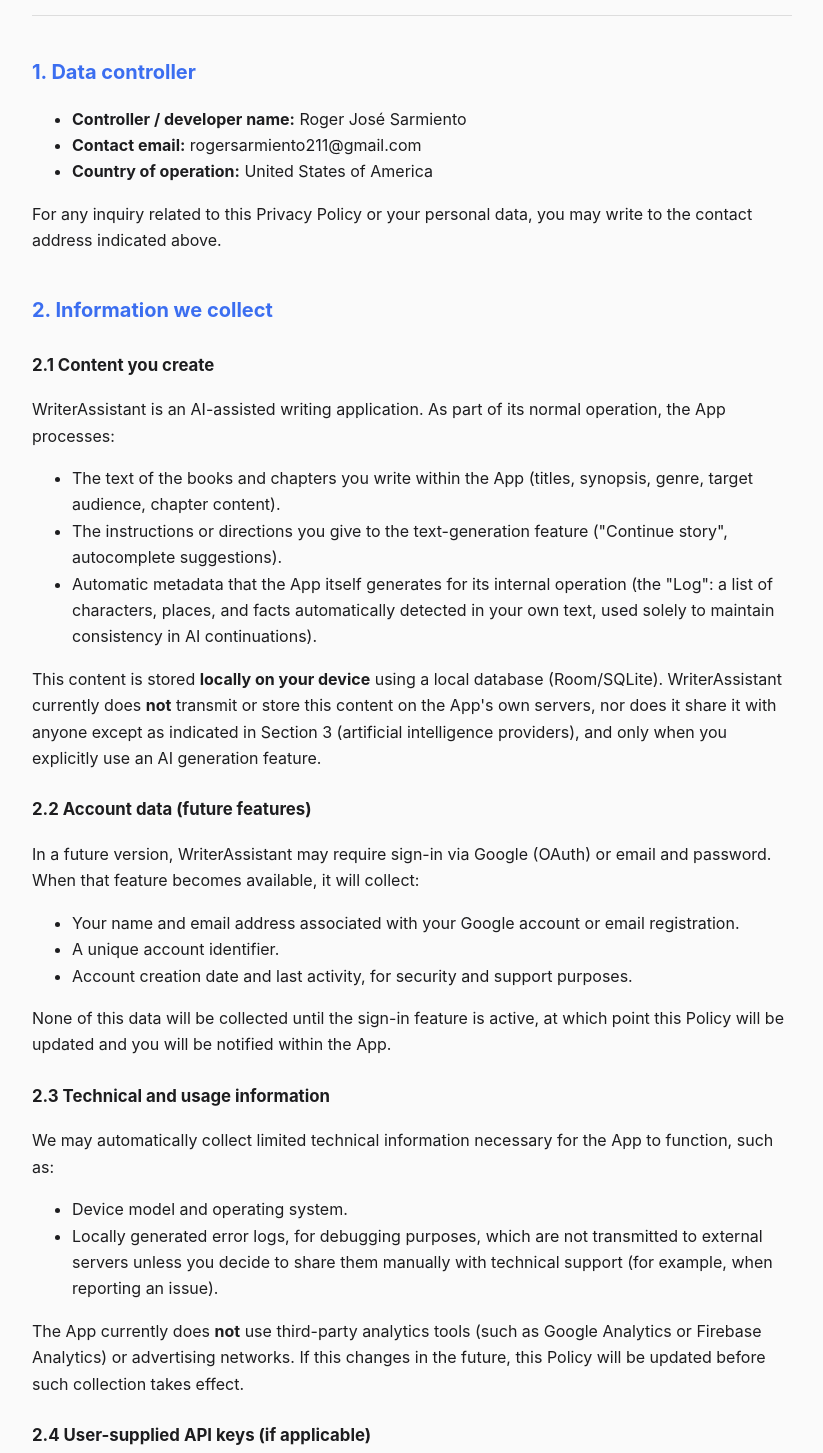
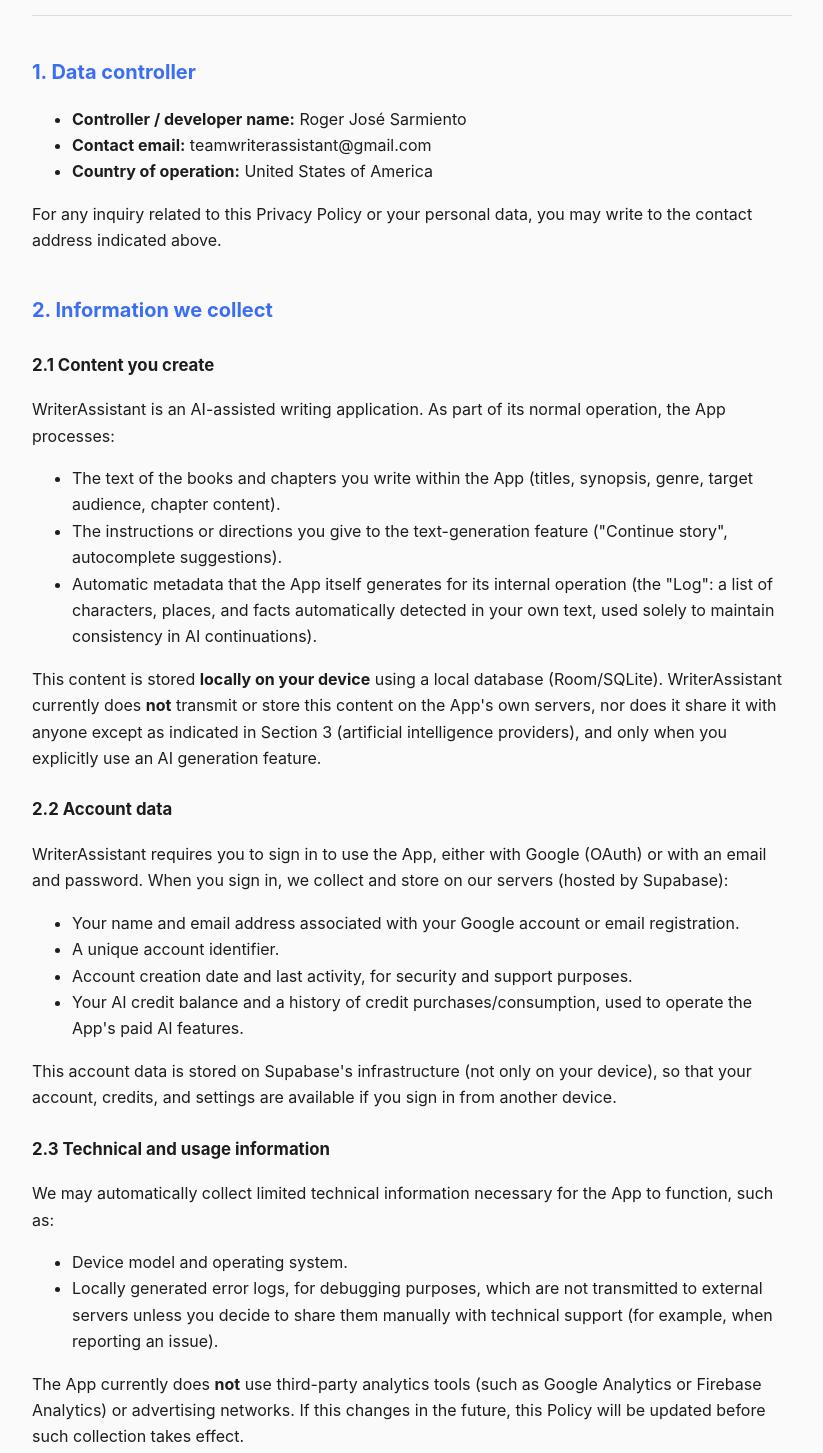
Before and after one commit to Zeltrax3000/writerassistant-legal, a plain HTML site: page privacidad.html in a window 1280 px wide. Shown: the part 400-1853 px from the top of the page, without its empty margins (228-1051 px from the left). Drawn offline with Linux system fonts and the light colour scheme.

Commit message:
Actualiza politica de privacidad: login activo, Supabase, creditos

```diff
--- a/privacidad.html
+++ b/privacidad.html
@@ -38,7 +38,7 @@
 <h2>1. Responsable del tratamiento de datos</h2>
 <ul>
 <li><strong>Nombre del responsable / desarrollador:</strong> Roger José Sarmiento</li>
-<li><strong>Correo de contacto:</strong> rogersarmiento211@gmail.com</li>
+<li><strong>Correo de contacto:</strong> teamwriterassistant@gmail.com</li>
 <li><strong>País de operación:</strong> Estados Unidos de América</li>
 </ul>
 <p>Para cualquier consulta relacionada con esta Política de Privacidad o con sus datos personales, puede escribirnos a la dirección de contacto indicada arriba.</p>
@@ -117,7 +117,7 @@
 <p>Podemos actualizar esta Política de Privacidad periódicamente para reflejar cambios en la App (por ejemplo, al implementar el inicio de sesión) o en la legislación aplicable. Notificaremos cambios materiales dentro de la propia App o mediante la fecha de "Última actualización" al inicio de este documento. Le recomendamos revisar esta Política periódicamente.</p>
 <h2>10. Contacto</h2>
 <p>Si tiene preguntas, comentarios o solicitudes relacionadas con esta Política de Privacidad o con el tratamiento de sus datos personales, puede contactarnos en:</p>
-<p><strong>rogersarmiento211@gmail.com</strong></p>
+<p><strong>teamwriterassistant@gmail.com</strong></p>
 </div>
 <div data-lang="en">
 <h1>WriterAssistant Privacy Policy</h1>
@@ -128,7 +128,7 @@
 <h2>1. Data controller</h2>
 <ul>
 <li><strong>Controller / developer name:</strong> Roger José Sarmiento</li>
-<li><strong>Contact email:</strong> rogersarmiento211@gmail.com</li>
+<li><strong>Contact email:</strong> teamwriterassistant@gmail.com</li>
 <li><strong>Country of operation:</strong> United States of America</li>
 </ul>
 <p>For any inquiry related to this Privacy Policy or your personal data, you may write to the contact address indicated above.</p>
@@ -141,14 +141,15 @@
 <li>Automatic metadata that the App itself generates for its internal operation (the "Log": a list of characters, places, and facts automatically detected in your own text, used solely to maintain consistency in AI continuations).</li>
 </ul>
 <p>This content is stored <strong>locally on your device</strong> using a local database (Room/SQLite). WriterAssistant currently does <strong>not</strong> transmit or store this content on the App's own servers, nor does it share it with anyone except as indicated in Section 3 (artificial intelligence providers), and only when you explicitly use an AI generation feature.</p>
-<h3>2.2 Account data (future features)</h3>
-<p>In a future version, WriterAssistant may require sign-in via Google (OAuth) or email and password. When that feature becomes available, it will collect:</p>
+<h3>2.2 Account data</h3>
+<p>WriterAssistant requires you to sign in to use the App, either with Google (OAuth) or with an email and password. When you sign in, we collect and store on our servers (hosted by Supabase):</p>
 <ul>
 <li>Your name and email address associated with your Google account or email registration.</li>
 <li>A unique account identifier.</li>
 <li>Account creation date and last activity, for security and support purposes.</li>
+<li>Your AI credit balance and a history of credit purchases/consumption, used to operate the App's paid AI features.</li>
 </ul>
-<p>None of this data will be collected until the sign-in feature is active, at which point this Policy will be updated and you will be notified within the App.</p>
+<p>This account data is stored on Supabase's infrastructure (not only on your device), so that your account, credits, and settings are available if you sign in from another device.</p>
 <h3>2.3 Technical and usage information</h3>
 <p>We may automatically collect limited technical information necessary for the App to function, such as:</p>
 <ul>
@@ -177,7 +178,7 @@
 <ul>
 <li><strong>Content of your works (books, chapters, Log):</strong> stored locally on your device while the App is installed. It is deleted when you uninstall the App or manually delete a book/chapter from within the App.</li>
 <li><strong>Data sent to AI providers:</strong> processed by OpenAI/Anthropic in accordance with their own retention policies; we do not permanently store it on our own servers.</li>
-<li><strong>Account data (once sign-in is implemented):</strong> will be retained while your account is active, and will be deleted or anonymized within a reasonable period after you request account deletion.</li>
+<li><strong>Account data (email/name, credit balance, purchase history):</strong> stored on our Supabase-hosted servers while your account is active, and will be deleted or anonymized within a reasonable period after you request account deletion.</li>
 </ul>
 <h2>5. Your rights</h2>
 <p>Depending on your jurisdiction, you may have the right to:</p>
@@ -207,7 +208,7 @@
 <p>We may update this Privacy Policy periodically to reflect changes in the App (for example, when implementing sign-in) or in applicable law. We will notify material changes within the App itself or via the "Last updated" date at the top of this document. We recommend reviewing this Policy periodically.</p>
 <h2>10. Contact</h2>
 <p>If you have questions, comments, or requests related to this Privacy Policy or the processing of your personal data, you may contact us at:</p>
-<p><strong>rogersarmiento211@gmail.com</strong></p>
+<p><strong>teamwriterassistant@gmail.com</strong></p>
 </div>
 
 <script>
```
Also changed, not shown: terminos.html (+2 -2 lines).
